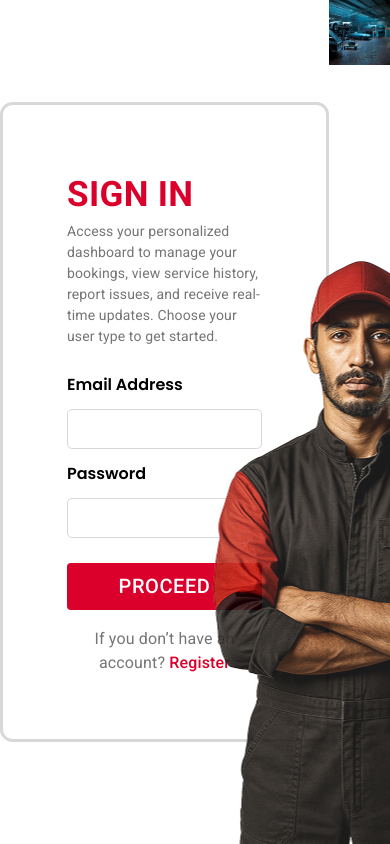
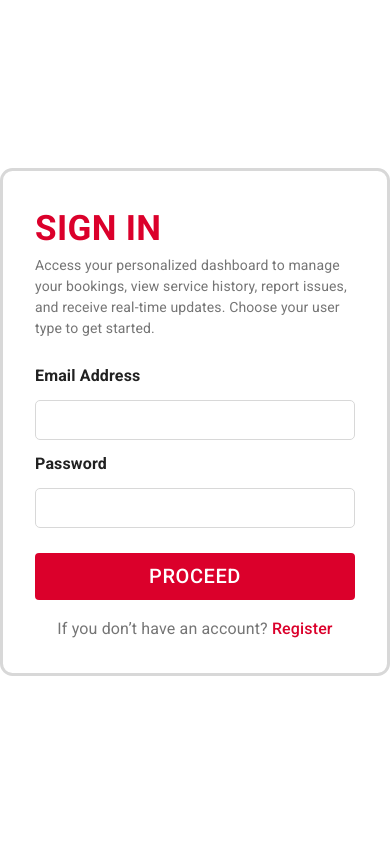
Before and after one commit to Miyuru-Shalitha/intern-task-ui, a React (Vite) app: page /sign-in in a window 390 px wide. Built offline with nearby package versions, Linux system fonts and the light colour scheme.

Commit message:
Add inline styles even to none mui components.

```diff
--- a/src/App.tsx
+++ b/src/App.tsx
@@ -2,10 +2,22 @@ import { BrowserRouter, Route, Routes } from "react-router-dom";
 import SignInPage from "./pages/SignInPage";
 import HomePage from "./pages/HomePage";
 import Layout from "./components/Layout";
+import { ThemeProvider } from "@emotion/react";
+import { createTheme, CssBaseline } from "@mui/material";
 
 export default function App() {
+  /* TODO(Miyuru): Find if I can implement the proper theme using mui useTheme
+                   or if I should make a custome one. */
+  const theme = createTheme({
+    // typography: {
+    //   fontSize: 16
+    // }
+  });
+
   return (
-    <>
+    <ThemeProvider theme={theme}>
+      <CssBaseline />
+
       <BrowserRouter>
         <Routes>
           <Route path="/sign-in" element={<SignInPage />} />
@@ -15,6 +27,6 @@ export default function App() {
           </Route>
         </Routes>
       </BrowserRouter>
-    </>
+    </ThemeProvider>
   );
 }
--- a/src/pages/SignInPage.tsx
+++ b/src/pages/SignInPage.tsx
@@ -1,9 +1,7 @@
-import styles from "../styles/sign-in-page.module.css";
-import { Box, Button, Stack, Typography } from "@mui/material";
-import SignInBackground from "../assets/pngs/sign-in-background.png";
-import SignInForground from "../assets/pngs/sign-in-forground.png";
+import { Box, Button, Snackbar, Stack, Typography, useMediaQuery, useTheme } from "@mui/material";
 import { useState } from "react";
 import { useNavigate } from "react-router-dom";
+import SignInImage from "../assets/webps/sign_in_page/sign_in_image.png";
 
 export default function SignInPage() {
   const [signInFormData, setSignInFormData] = useState({
@@ -11,54 +9,121 @@ export default function SignInPage() {
     password: ""
   });
   const navigate = useNavigate();
+  const theme = useTheme();
+  const sm = useMediaQuery(theme.breakpoints.down("sm"));
+  const md = useMediaQuery(theme.breakpoints.down("md"));
+  const [showAlert, setShowAlert] = useState(false);
+  const [alertMessage, setAlertMessage] = useState("");
+  const [isLoading, setIsLoading] = useState(false);
 
   const handleSignIn = () => {
+    setIsLoading(true);
+
     if (signInFormData.email.length === 0) {
-      alert("Please enter an email address!");
+      setAlertMessage("Please enter an email address!");
+      setShowAlert(true);
+      setIsLoading(false);
     } else if (!signInFormData.email.includes("@")) {
-      alert("Please enter a valid email address!");
+      setAlertMessage("Please enter a valid email address!");
+      setShowAlert(true);
+      setIsLoading(false);
     }
     else if (signInFormData.password.length === 0) {
-      alert("Please enter a password!");
+      setAlertMessage("Please enter a password!");
+      setShowAlert(true);
+      setIsLoading(false);
     } else if (signInFormData.password.length < 8) {
-      alert("Password must be at least 8 characters!");
+      setAlertMessage("Password must be at least 8 characters!");
+      setShowAlert(true);
+      setIsLoading(false);
     } else {
       setSignInFormData({
         email: "",
         password: ""
       });
-      alert("SIGN IN SICCESSFUL!");
+      setAlertMessage("Sign in successful!");
+      setShowAlert(true);
+
+      // TODO(Miyuru): This is just for simulating a network delay.
+      //               Remove this later when integrating with the backend.
+      setTimeout(() => {
+        setIsLoading(false);
         navigate("/", { replace: true });
+      }, 3000);
     }
   };
 
   return (
-    <Box display="flex" flexDirection="row" height="100vh" overflow="hidden">
-      <Box flex={1} display="flex" justifyContent="center" alignItems="center">
-        <Box padding={8} sx={{
+    <>
+      <Snackbar
+        anchorOrigin={{
+          vertical: "top",
+          horizontal: "center"
+        }}
+        open={showAlert}
+        onClose={() => setShowAlert(false)}
+        message={alertMessage}
+      />
+
+      <Box
+        display="flex"
+        flexDirection="row"
+        height="100vh"
+        overflow="hidden"
+      >
+        <Box
+          flex={1}
+          display="flex"
+          justifyContent="center"
+          alignItems="center"
+        >
+          <Box
+            padding={!sm ? 8 : 4}
+            sx={{
               border: 3,
               borderColor: "#D8D8D8",
               borderRadius: 25 / 8
             }}
             maxWidth={519}
           >
-          <Typography fontSize={35} color="#DB002B" fontWeight={600}>SIGN IN</Typography>
+            <Typography
+              fontSize={35}
+              color="#DB002B"
+              fontWeight={600}
+            >
+              SIGN IN
+            </Typography>
 
-          <Typography fontSize={14} color="#757575" paddingBottom={25 / 8}>
+            <Typography
+              fontSize={14}
+              color="#757575"
+              paddingBottom={25 / 8}
+            >
               Access your personalized dashboard to manage your bookings, view service history, report issues, and receive real-time updates. Choose your user type to get started.
             </Typography>
 
-          <Stack gap={12 / 8} mb={25 / 8}>
+            <Stack
+              gap={12 / 8}
+              mb={25 / 8}
+            >
               <Stack gap={12 / 8}>
                 <label
-                className={styles.inputFieldLabel}
                   htmlFor="sign-in-email"
+                  style={{
+                    fontSize: 16,
+                    fontWeight: 600
+                  }}
                 >
                   Email Address
                 </label>
 
                 <input
-                className={styles.inputField}
+                  style={{
+                    border: "1px solid #D8D8D8",
+                    borderRadius: 5,
+                    height: 40,
+                    padding: 8
+                  }}
                   id="sign-in-email"
                   type="email"
                   value={signInFormData.email}
@@ -68,14 +133,22 @@ export default function SignInPage() {
 
               <Stack gap={12 / 8}>
                 <label
-                className={styles.inputFieldLabel}
                   htmlFor="sign-in-password"
+                  style={{
+                    fontSize: 16,
+                    fontWeight: 600
+                  }}
                 >
                   Password
                 </label>
 
                 <input
-                className={styles.inputField}
+                  style={{
+                    border: "1px solid #D8D8D8",
+                    borderRadius: 5,
+                    height: 40,
+                    padding: 8
+                  }}
                   id="sign-in-password"
                   type="password"
                   value={signInFormData.password}
@@ -85,6 +158,7 @@ export default function SignInPage() {
             </Stack>
 
             <Button
+              loading={isLoading}
               onClick={handleSignIn}
               variant="contained"
               disableElevation
@@ -98,16 +172,29 @@ export default function SignInPage() {
             </Button>
 
             <Typography textAlign="center" mt={17 / 8} color="#757575">
-            If you don’t have an account? <span className={styles.registerLink}>Register</span>
+              If you don’t have an account? <span style={{
+                color: "#DB002B",
+                fontWeight: 500
+              }}>
+                Register
+              </span>
             </Typography>
           </Box>
         </Box>
 
-      <Box flex={1} position="relative">
-        <img className={styles.signInBackgroundImage} src={SignInBackground} />
-
-        <img className={styles.signInForgroundImage} src={SignInForground} width="100%" />
+        {!md &&
+          <Box flex={1}>
+            <img
+              src={SignInImage}
+              width="100%"
+              height="100%"
+              style={{
+                objectFit: "cover"
+              }}
+            />
           </Box>
-    </Box>
+        }
+      </Box >
+    </>
   );
 }
--- a/src/styles/sign-in-page.module.css
+++ /dev/null
@@ -1,28 +0,0 @@
-.inputFieldLabel {
-  font-size: 16px;
-  font-weight: 600;
-}
-
-.inputField {
-  border: 1px solid #D8D8D8;
-  border-radius: 5px;
-  height: 40px;
-  padding: 8px;
-}
-
-.registerLink {
-  color: #DB002B;
-  font-weight: 500;
-}
-
-.signInBackgroundImage {
-  width: 100%;
-}
-
-.signInForgroundImage {
-  position: absolute;
-  left: 50%;
-  bottom: 0;
-  transform: translateX(-50%);
-  width: 409px;
-}
```
Also changed, not shown: 1 other file (tests, documents, lock files or other folders). Lines whose indentation alone changed are shown as unchanged.
